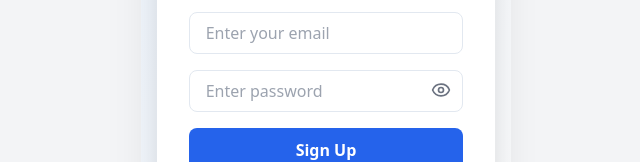
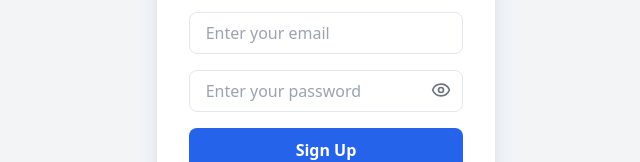
Before and after one commit to Halfwork9/Axivibe, a React (Vite) app: page /auth/register in a window 1280 px wide. Shown: the part 376-538 px from the top of the page, without its empty margins (314-954 px from the left). Built offline with nearby package versions, Linux system fonts and the light colour scheme; no server answers.

Commit message:
Update register.jsx

```diff
--- a/src/pages/auth/register.jsx
+++ b/src/pages/auth/register.jsx
@@ -1,17 +1,17 @@
-import React, { useState } from 'react';
-import { useDispatch, useSelector } from 'react-redux';
-import { useNavigate } from 'react-router-dom';
-import { registerUser, loginWithGoogle } from '@/store/auth-slice';
-import { GoogleLogin } from '@react-oauth/google';
-import { useToast } from '@/components/ui/use-toast';
-import { registerFormControls } from '@/config';
+import React, { useState } from "react";
+import { useDispatch, useSelector } from "react-redux";
+import { useNavigate } from "react-router-dom";
+import { registerUser, loginWithGoogle } from "@/store/auth-slice";
+import { GoogleLogin } from "@react-oauth/google";
+import { useToast } from "@/components/ui/use-toast";
+import { registerFormControls } from "@/config";
 import { Eye, EyeOff } from "lucide-react";
 
 const AuthRegister = () => {
   const [formData, setFormData] = useState({
-    userName: '',
-    email: '',
-    password: ''
+    userName: "",
+    email: "",
+    password: "",
   });
 
   const [showPassword, setShowPassword] = useState(false);
@@ -26,35 +26,43 @@ const AuthRegister = () => {
 
   const handleSubmit = async (e) => {
     e.preventDefault();
+
     const action = await dispatch(registerUser(formData));
 
     if (registerUser.fulfilled.match(action)) {
-      toast({ title: "Success", description: "Registration successful. Please log in." });
-      navigate('/auth/login');
+      toast({
+        title: "Success",
+        description: "Registration successful. Please log in.",
+      });
+      navigate("/auth/login");
     } else {
       toast({
         title: "Error",
         description: action.payload?.message || "Registration failed",
-        variant: "destructive"
+        variant: "destructive",
       });
     }
   };
 
   return (
-    <div className="min-h-screen bg-gradient-to-br from-blue-50 to-white flex items-center justify-center px-4">
-      <div className="w-full max-w-md bg-white shadow-2xl rounded-2xl p-8">
+    <div className="min-h-screen flex items-center justify-center bg-[#f1f5f9] px-4">
+      <div className="w-full max-w-md bg-white shadow-xl rounded-2xl p-8 border border-gray-200">
 
-        {/* Logo */}
+        {/* Header */}
         <div className="text-center mb-6">
           <img src="/AIXIVIBE.png" alt="Logo" className="w-20 mx-auto mb-3" />
           <h1 className="text-3xl font-bold text-gray-800">Create an Account</h1>
-          <p className="text-gray-500 text-sm mt-1">Join Axivibe and start shopping today!</p>
+          <p className="text-gray-500 text-sm mt-1">
+            Join Axivibe and start shopping today!
+          </p>
         </div>
 
-        {/* Error */}
+        {/* Error Message */}
         {error && (
           <div className="bg-red-100 text-red-600 text-sm px-3 py-2 rounded mb-4 text-center">
-            {typeof error === "string" ? error : error.message || "Something went wrong"}
+            {typeof error === "string"
+              ? error
+              : error.message || "Something went wrong"}
           </div>
         )}
 
@@ -62,17 +70,16 @@ const AuthRegister = () => {
         <form onSubmit={handleSubmit} className="space-y-4">
           {registerFormControls.map(({ name, type, placeholder }) => (
             <div key={name}>
-              {/* Password Input with Show/Hide */}
               {name === "password" ? (
                 <div className="relative">
                   <input
                     name="password"
                     type={showPassword ? "text" : "password"}
-                    placeholder="Enter password"
+                    placeholder={placeholder}
                     value={formData.password}
                     onChange={handleChange}
                     required
-                    className="w-full px-4 py-2 border rounded-lg focus:ring-2 focus:ring-blue-400 outline-none"
+                    className="w-full px-4 py-2 border rounded-lg focus:ring-2 focus:ring-blue-500 outline-none"
                   />
                   <span
                     className="absolute right-3 top-2.5 cursor-pointer text-gray-500"
@@ -89,12 +96,13 @@ const AuthRegister = () => {
                   value={formData[name]}
                   onChange={handleChange}
                   required
-                  className="w-full px-4 py-2 border rounded-lg focus:ring-2 focus:ring-blue-400 outline-none"
+                  className="w-full px-4 py-2 border rounded-lg focus:ring-2 focus:ring-blue-500 outline-none"
                 />
               )}
             </div>
           ))}
 
+          {/* Submit Button */}
           <button
             type="submit"
             disabled={isLoading}
@@ -111,15 +119,17 @@ const AuthRegister = () => {
           <div className="flex-grow h-px bg-gray-200" />
         </div>
 
-        {/* Google */}
+        {/* Google OAuth */}
         <div className="flex justify-center">
           <GoogleLogin
-            onSuccess={(cred) => dispatch(loginWithGoogle(cred.credential))}
+            onSuccess={(cred) =>
+              dispatch(loginWithGoogle(cred.credential))
+            }
             onError={() =>
               toast({
                 title: "Error",
                 description: "Google login failed",
-                variant: "destructive"
+                variant: "destructive",
               })
             }
           />
@@ -128,7 +138,10 @@ const AuthRegister = () => {
         {/* Footer */}
         <div className="mt-6 text-center text-sm text-gray-600">
           Already have an account?{" "}
-          <a href="/auth/login" className="text-blue-600 font-medium hover:underline">
+          <a
+            href="/auth/login"
+            className="text-blue-600 font-medium hover:underline"
+          >
             Sign In
           </a>
         </div>
```
